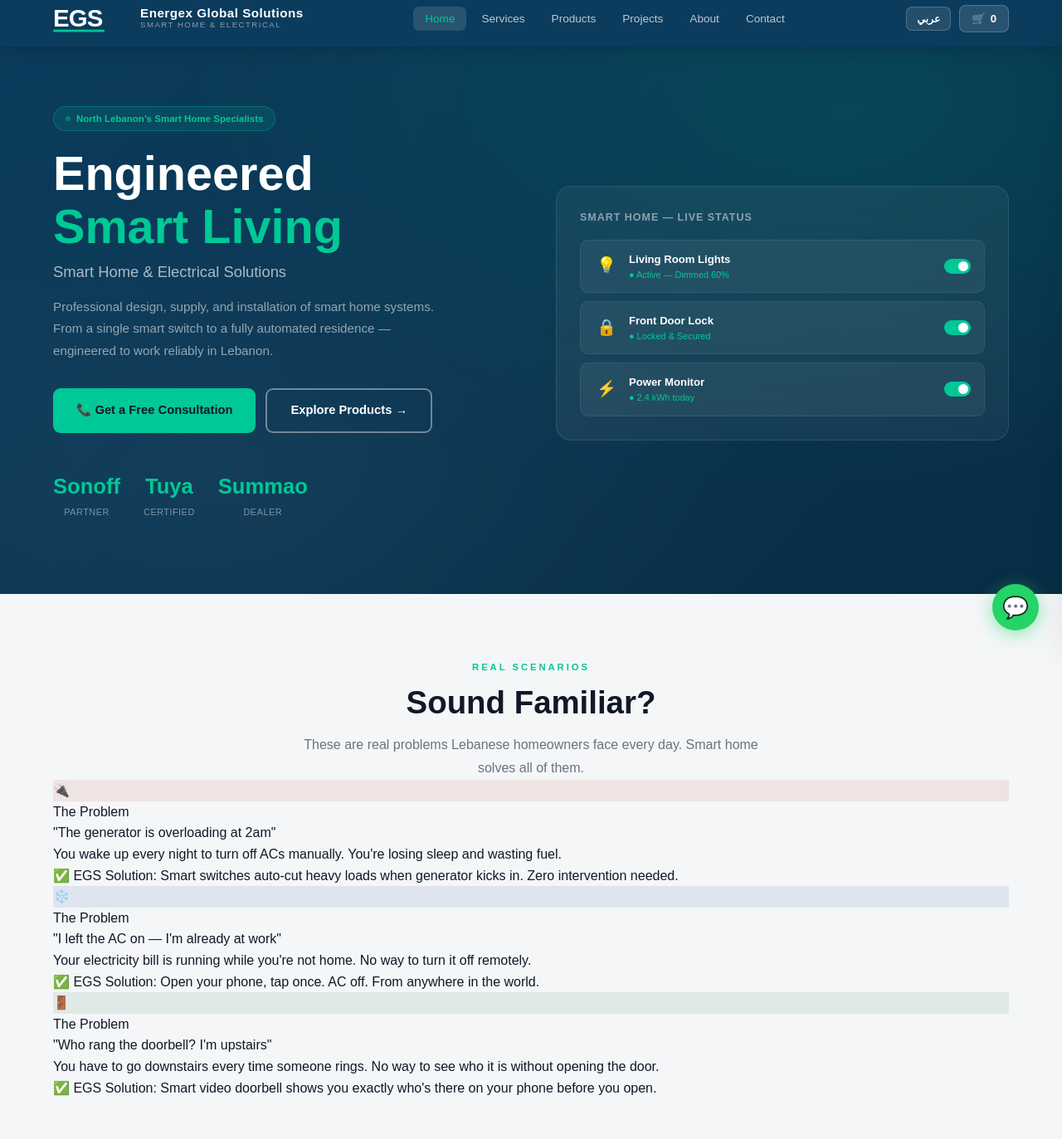
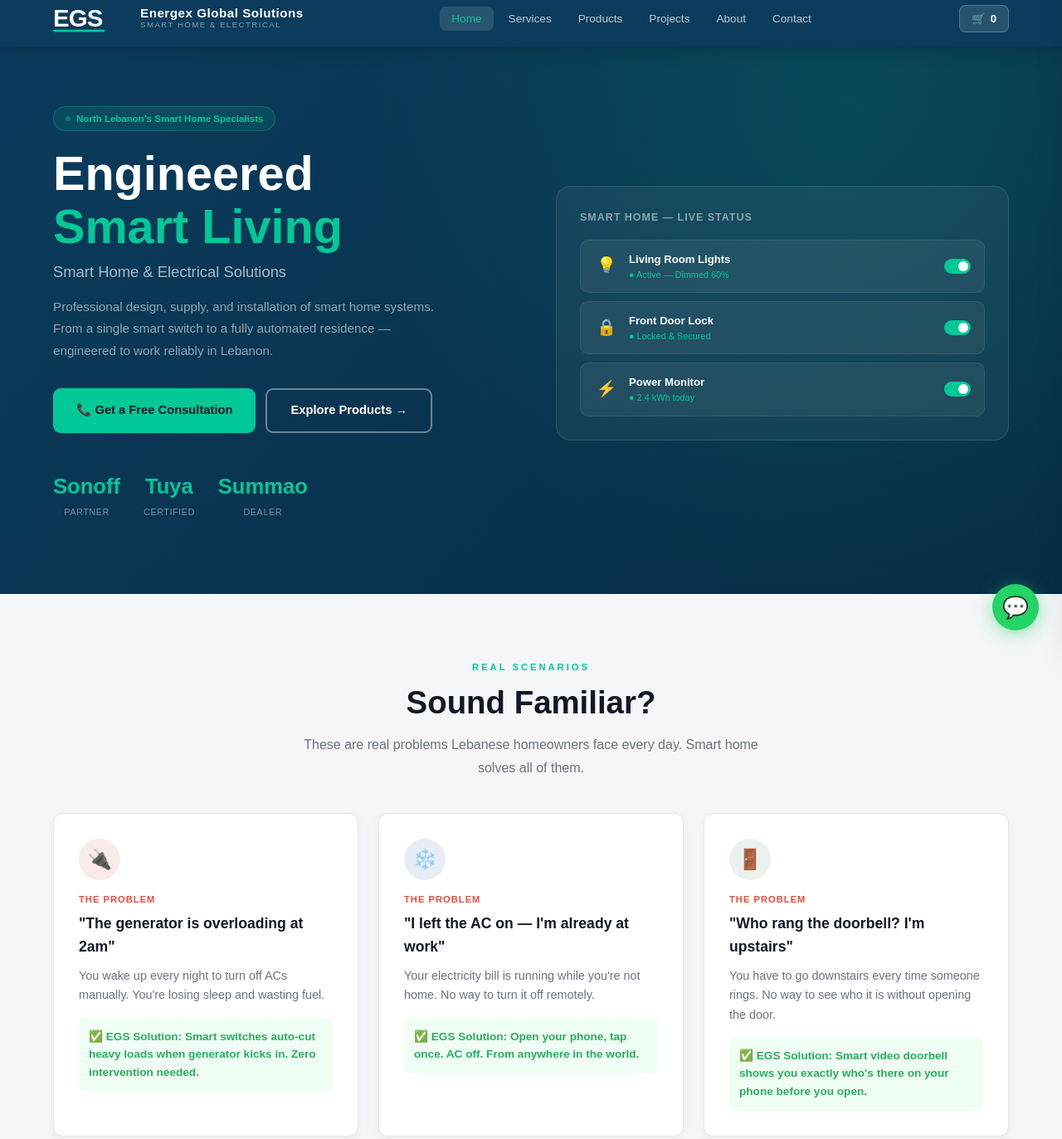
Before and after one commit to jamilkammoun/egs-website, a plain HTML site: page index.html in a window 1280 px wide. Shown: the part 12-1385 px from the top of the page at 83% size. Drawn offline with Linux system fonts and the light colour scheme.

Commit message:
Update style.css

```diff
--- a/css/style.css
+++ b/css/style.css
@@ -40,7 +40,56 @@
   --radius:     12px;
   --radius-lg:  18px;
 }
+/* ALL OLD STYLES REMAINING, ADDING/UPDATING THESE: */
 
+:root {
+  --blue:       #0B3C5D;
+  --blue-dark:  #082d45;
+  --green:      #00C896;
+  --white:      #ffffff;
+  --light:      #F4F6F8;
+  --gray:       #6B7280;
+  --dark:       #111827;
+  --border:     #E5E7EB;
+  --radius:     12px;
+}
+
+/* Hide Arabic completely */
+.ar-t, .lang-btn, [dir="rtl"] { display: none !important; }
+
+/* Modern Tech Hero */
+.tech-hero {
+  position: relative;
+  background: var(--blue-dark);
+  overflow: hidden;
+}
+.hero-overlay {
+  position: absolute;
+  top: 0; left: 0; width: 100%; height: 100%;
+  background:
+    radial-gradient(circle at 80% 20%, rgba(0,200,150,0.15) 0%, transparent 50%),
+    linear-gradient(135deg, var(--blue) 0%, var(--blue-dark) 100%);
+  z-index: 0;
+}
+
+/* Real Scenario Cards */
+.cases-grid { display: grid; grid-template-columns: repeat(auto-fit, minmax(300px, 1fr)); gap: 24px; margin-top: 40px; }
+.case-card { background: white; padding: 30px; border-radius: 12px; border: 1px solid var(--border); box-shadow: 0 4px 12px rgba(0,0,0,0.05); }
+.case-ico-wrap { width: 50px; height: 50px; border-radius: 50%; display: flex; align-items: center; justify-content: center; margin-bottom: 15px; font-size: 1.5rem; }
+.case-problem { color: #e74c3c; font-weight: 800; font-size: 0.7rem; text-transform: uppercase; letter-spacing: 1px; }
+.case-title { font-weight: 700; margin: 5px 0 10px; font-size: 1.1rem; color: var(--dark); }
+.case-desc { font-size: 0.9rem; color: var(--gray); margin-bottom: 15px; line-height: 1.6; }
+.case-solution { background: #f0fff4; color: #27ae60; padding: 12px; border-radius: 8px; font-size: 0.85rem; font-weight: 600; }
+
+/* FAQ Toggle Styling */
+.faq-list { max-width: 800px; margin: 40px auto 0; }
+.faq-item { border-bottom: 1px solid var(--border); }
+.faq-q { padding: 20px; display: flex; justify-content: space-between; cursor: pointer; font-weight: 700; color: var(--blue); align-items: center; }
+.faq-a { max-height: 0; overflow: hidden; transition: all 0.3s ease; padding: 0 20px; color: var(--gray); font-size: 0.9rem; }
+.faq-item.open .faq-a { max-height: 300px; padding-bottom: 20px; }
+
+/* Logo Adjustment */
+.nav-logo-svg { height: 45px; width: auto; }
 /* ── RESET ── */
 *, *::before, *::after { margin:0; padding:0; box-sizing:border-box; }
 html { scroll-behavior:smooth; }
```
